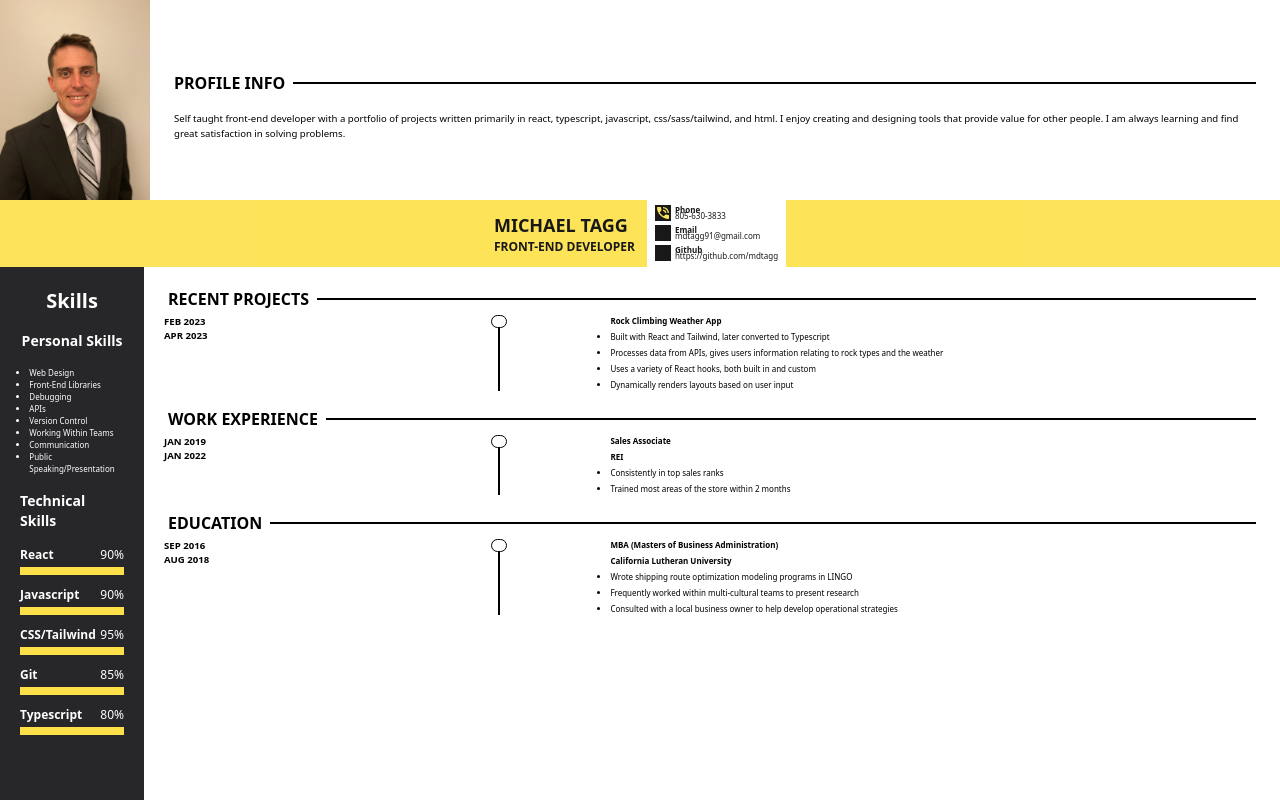
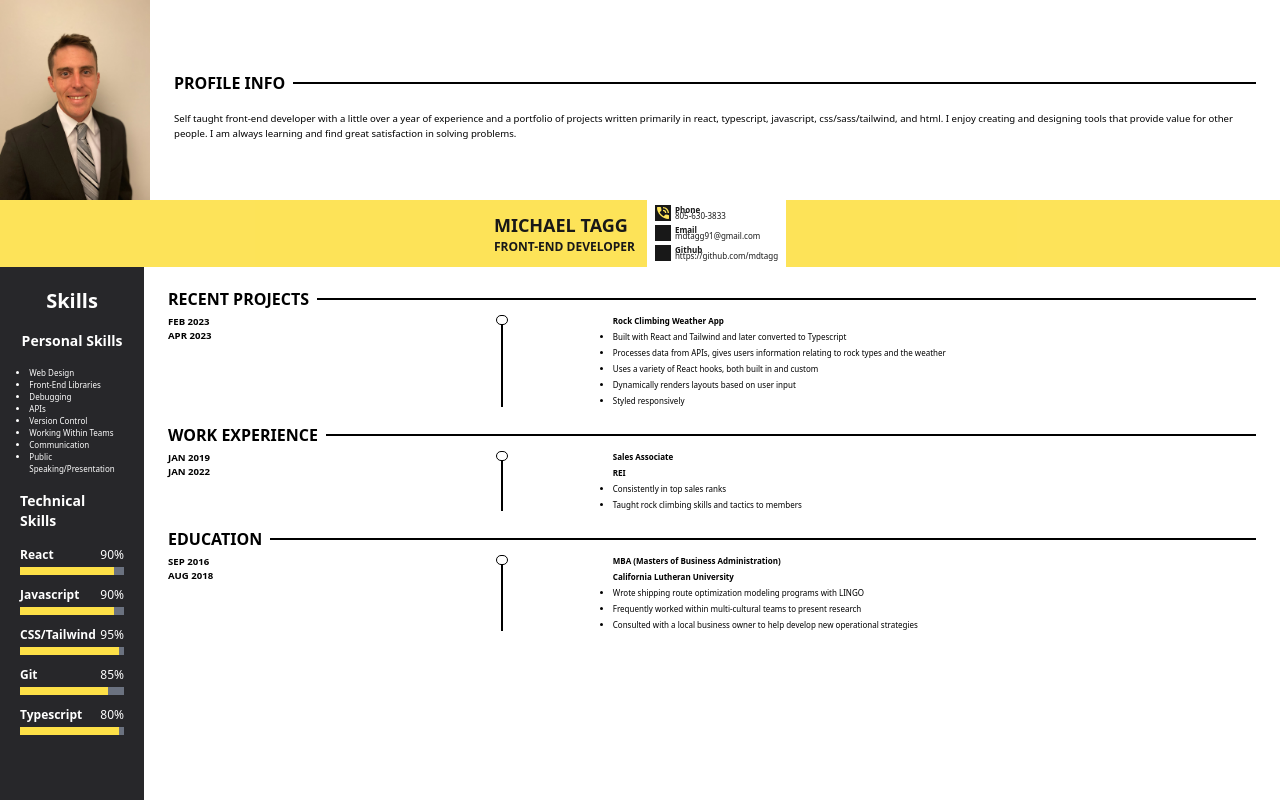
Before and after one commit to mdtagg/resume, a React (Vite) app: page / in a window 1280 px wide. Built offline with nearby package versions, Linux system fonts and the light colour scheme; some icons are missing.

Commit message:
experience section updated

```diff
--- a/package.json
+++ b/package.json
@@ -11,12 +11,14 @@
   },
   "dependencies": {
     "react": "^18.2.0",
-    "react-dom": "^18.2.0"
+    "react-dom": "^18.2.0",
+    "uuid": "^9.0.0"
   },
   "devDependencies": {
     "@iconify/react": "^4.1.0",
     "@types/react": "^18.0.28",
     "@types/react-dom": "^18.0.11",
+    "@types/uuid": "^9.0.1",
     "@typescript-eslint/eslint-plugin": "^5.57.1",
     "@typescript-eslint/parser": "^5.57.1",
     "@vitejs/plugin-react": "^4.0.0",
--- a/src/Components/Entry/index.tsx
+++ b/src/Components/Entry/index.tsx
@@ -1,3 +1,4 @@
+import { v4 as uuidv4 } from 'uuid';
 
 interface EntryProps {
     dateStart:string
@@ -13,12 +14,12 @@ const Entry = (props:EntryProps) => {
 
     return (
         <div className="flex  text-[.6rem] ml-5 ">
-            <div className="flex flex-col font-bold w-1/5">
+            <div className="items-start ml-1 flex flex-col font-bold w-1/5">
                 <p>{dateStart}</p>
                 <p>{dateEnd}</p>
             </div>
             <div className="h-full relative z-10 w-1/5 flex flex-col justify-start items-center">
-                <div className="h-4 w-4 rounded-full border border-black"></div>
+                <div className="h-3 w-3 rounded-full border border-black"></div>
                 <div className="h-full border border-black"></div>
             </div>
             <div className="font-bold w-3/5 flex flex-col gap-1">
@@ -30,7 +31,7 @@ const Entry = (props:EntryProps) => {
                 }
                 <ul className="flex flex-col text-[.5rem] font-normal list-disc w-full gap-1">
                     {summary.map((entry) => {
-                        return <li>{entry}</li>
+                        return <li key={uuidv4()}>{entry}</li>
                     })}
                 </ul>
             </div>
--- a/src/Components/Experience/index.tsx
+++ b/src/Components/Experience/index.tsx
@@ -6,21 +6,22 @@ const Experience =  () => {
     const summaries = {
         "weatherApp":
         [
-            "Built with React and Tailwind, later converted to Typescript",
+            "Built with React and Tailwind and later converted to Typescript",
             "Processes data from APIs, gives users information relating to rock types and the weather",
             "Uses a variety of React hooks, both built in and custom",
-            "Dynamically renders layouts based on user input"
+            "Dynamically renders layouts based on user input",
+            "Styled responsively"
         ],
         "REI":
         [
             "Consistently in top sales ranks",
-            "Trained most areas of the store within 2 months"
+            "Taught rock climbing skills and tactics to members"
         ],
         "EDUCATION":
         [
-            "Wrote shipping route optimization modeling programs in LINGO",
+            "Wrote shipping route optimization modeling programs with LINGO",
             "Frequently worked within multi-cultural teams to present research",
-            "Consulted with a local business owner to help develop operational strategies"
+            "Consulted with a local business owner to help develop new operational strategies"
         ]
     }
 
--- a/src/Components/ProgressBar/index.tsx
+++ b/src/Components/ProgressBar/index.tsx
@@ -5,9 +5,15 @@ interface ProgressBarProps {
 
 const ProgressBar = (props:ProgressBarProps) => {
     const { progress } = props
+
+    const progressVariant =
+    progress === "85%" ? "w-[85%]" :
+    progress === "90%" ? "w-[90%]" :
+    "w-[95%]"
+
     return (
         <div className="h-2 w-full bg-gray-500">
-            <div className={`bg-yellow-300 h-2 w-[${progress}]`}></div>
+            <div className={`bg-yellow-300 h-2 ${progressVariant}`}></div>
         </div>
      );
 }
--- a/src/Components/ResumeInfo/index.tsx
+++ b/src/Components/ResumeInfo/index.tsx
@@ -15,7 +15,7 @@ const ResumeInfo = () => {
                         title="PROFILE INFO"
                     />
                     <p className="text-[.6rem] leading-[15px] text-left mx-6 mt-3">
-                        Self taught front-end developer with a portfolio
+                        Self taught front-end developer with a little over a year of experience and a portfolio
                         of projects written primarily in react, typescript, javascript, css/sass/tailwind, and html.
                         I enjoy creating and designing tools that provide value for other people. I am always learning and find
                         great satisfaction in solving problems.
--- a/src/Components/Skills/index.tsx
+++ b/src/Components/Skills/index.tsx
@@ -1,4 +1,5 @@
 import { Skill } from "./Skill";
+import { v4 as uuidv4 } from "uuid"
 
 const Skills = () => {
 
@@ -29,6 +30,7 @@ const Skills = () => {
                 {skills.map(entry => {
                     return (
                         <Skill
+                            key={uuidv4()}
                             skill={entry.skill}
                             progress={entry.progress}
                         />
```
Also changed, not shown: 1 other file (tests, documents, lock files or other folders).
